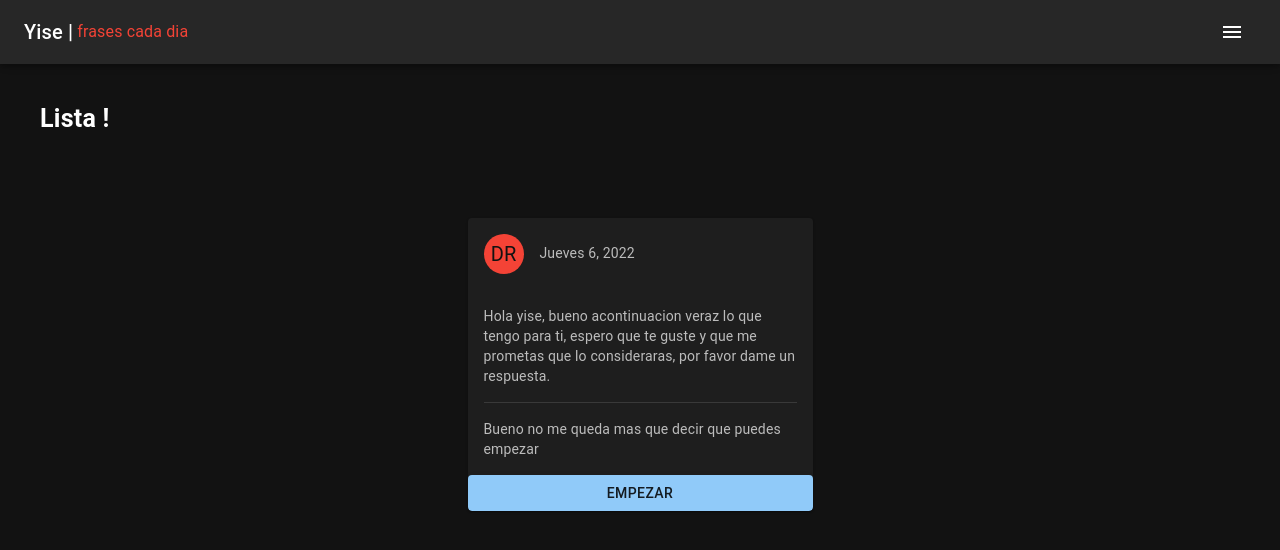
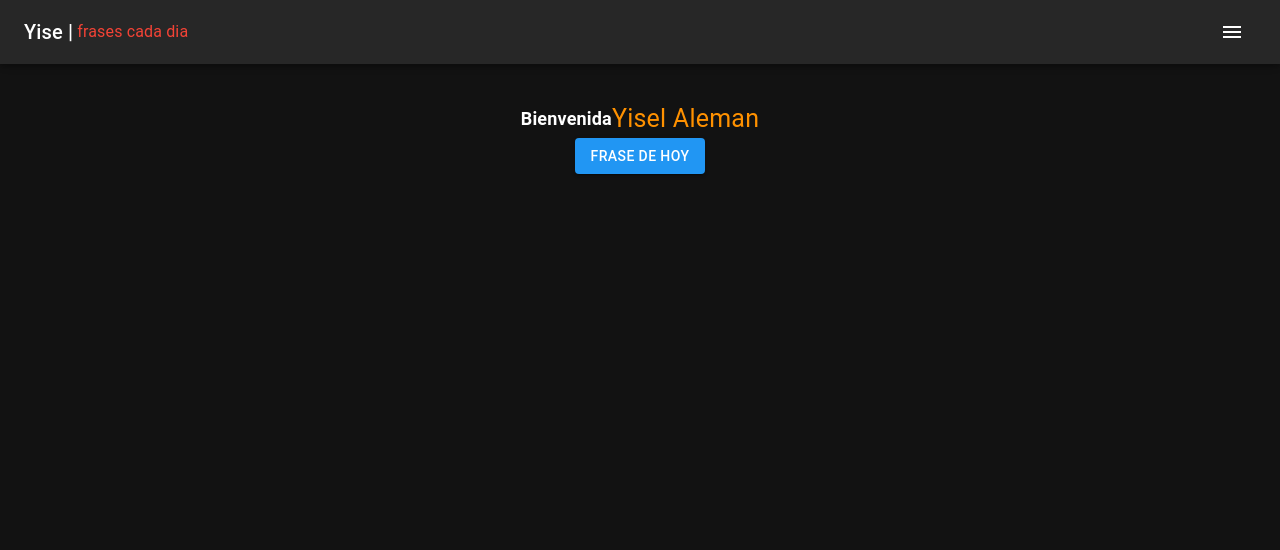
Before and after one commit to Trons31/ForYisel, a Next.js app: page / in a window 1280 px wide. Shown: the top 550 px of the page. Built offline with nearby package versions, Linux system fonts and the light colour scheme.

Commit message:
ActualizacionD

```diff
--- a/package.json
+++ b/package.json
@@ -16,6 +16,7 @@
     "canvas-confetti": "^1.5.1",
     "next": "12.3.1",
     "react": "18.2.0",
+    "react-audio-player": "^0.17.0",
     "react-dom": "18.2.0"
   },
   "devDependencies": {
--- a/pages/index.tsx
+++ b/pages/index.tsx
@@ -12,6 +12,8 @@ import NextLink  from 'next/link';
 
 import { Layout } from '../components/Layouts';
 import { CardJuego } from '../components/cards';
+import ReactAudioPlayer from 'react-audio-player';
+import { truncate } from 'fs';
 
 
 
@@ -19,16 +21,36 @@ const Home: NextPage = () => {
 
 
 
-   const [Message, setMessage] = useState(false);
 
-
-
-
-
-  const [open, setOpen] = useState(false);
+  const [open, setOpen] = useState(true);
 
   const handleClickOpen = () => {
-    setOpen(true);
+
+    setOpen(false);
+    var colors = ['#bb0000', '#ffffff'];
+
+        conffeti({
+            zIndex: 999,
+            particleCount: 1000,
+            spread: 160,
+            angle: -100,
+            origin: {
+              x: 1,
+              y: 0,
+            },colors : colors
+          })
+
+          conffeti({
+            zIndex: 999,
+            particleCount: 1000,
+            spread: 160,
+            angle: -100,
+            origin: {
+              x: 0,
+              y: 0,
+            },colors : colors
+          })
+
   };
 
   const handleClose = () => {
@@ -36,34 +58,41 @@ const Home: NextPage = () => {
   };
 
 
-
+  const theme = useTheme();
 
   return (
 
     <Layout>
 
-      <Box>
+
 
     {
+      open
+      ?(
+       <>
 
-  Message
-  ?(
-       <CardJuego />
+       <Box display='flex' alignItems='center' justifyContent='center' >
+              <Typography  fontWeight={600} fontSize={18} >
+                Bienvenida
+              </Typography>
+              <Typography sx={{ color: '#ff9100' }} fontSize={25} >Yisel Aleman</Typography>
+          </Box>
+
+        <Box justifyContent='center' display='flex' >
+              <Button onClick={handleClickOpen} variant='contained' sx={{ background: '#2196f3', color: 'white' }} >
+                Frase de hoy
+              </Button>
+        </Box>
+
+       </>
       )
       :(
-
         <>
-
-      <Typography fontWeight={600} fontSize={25} > Lista ! </Typography>
-
             <Box
           display='flex'
-            alignItems='center'
+          mt={5}
           justifyContent='center'
-            marginTop={10}
-            padding='0px 10px'
         >
-
                 <Card sx={{ maxWidth: 345 }}>
               <CardHeader
                 avatar={
@@ -71,65 +100,66 @@ const Home: NextPage = () => {
                     DR
                   </Avatar>
                 }
-            title=""
-            subheader="Jueves 6, 2022"
+                title="Con cariño para ti"
+                subheader="Domingo 9 de octubre"
               />
                 <CardContent>
-            <Typography mb={2} variant="body2" color="text.secondary">
-              Hola yise, bueno acontinuacion veraz lo que tengo para ti, espero que te guste y que me prometas que lo consideraras, por favor dame un respuesta.
+                <Typography variant="body2" color="text.secondary">
+                 <strong>Hermosa señorita</strong> de <strong>ojos encantadores</strong> me permitiria pedirle amablamente y con todo el respeto que lea este lindo mensaje.
                 </Typography>
-            <Divider />
+
+                <Typography mt={5} variant="body2" color="text.secondary">
+                - Nunca pierdas la alegria de vivir, de compartir, de amar y de ser feliz, levanta  la mirada y confia en que todo saldra bien, y por si lo olvidas aqui estare para recordarte que al final todo estara bien.
+                </Typography>
                 <Typography mt={2} variant="body2" color="text.secondary">
-              Bueno no me queda mas que decir que puedes empezar
+                 - Sabes tu sonrisa solo demora unos segundos o tal vez minutos, pero su efecto a durado toda mi vida.
                 </Typography>
               </CardContent>
-
-          {/* <Button onClick={  heanledClick }  fullWidth  variant='contained' startIcon={<FavoriteIcon />} endIcon={ <FavoriteIcon />} className='btn-init' >
-            ver mensaje
-          </Button>  */}
-
-      <Button  fullWidth  variant='contained' className='btn-init' onClick={handleClickOpen}>
-       Empezar
-      </Button>
-      <Dialog
-        open={open}
-        onClose={handleClose}
-        aria-labelledby="alert-dialog-title"
-        aria-describedby="alert-dialog-description"
-      >
-        <DialogTitle id="alert-dialog-title">
-          {"Terminos y Condiciones"}
-        </DialogTitle>
-        <DialogContent>
-          <DialogContentText id="alert-dialog-description">
-            Ok acontinuacion podras ver lo que he preparado para ti, pero, antes debes aceptar mis terminos y condiciones, son simples, dame la oportunidad.
-          </DialogContentText>
-        </DialogContent>
-        <DialogActions>
-
-        <NextLink href='/cita'  >
-            <Link>
-            <Button   fullWidth  variant='contained'  className='btn-init' >
-            Acepto
-            </Button>
-            </Link>
-        </NextLink>
-
-        </DialogActions>
-      </Dialog>
 
             </Card>
         </Box>
 
-      </>
+        <Box
+        display='flex'
+        justifyContent='center'
+        mt={5}
+        >
+            <Card >
+          <Box sx={{ display: 'flex', }}>
+            <CardContent sx={{ flex: '1 0 auto' }}>
+              <Typography component="div" variant="h5">
+                Mi heart
+              </Typography>
+              <Typography variant="subtitle1" color="text.secondary" component="div">
+                Tu admirador #1
+              </Typography>
+            </CardContent>
 
 
+          <CardMedia
+            component="img"
+            sx={{ width: 120 }}
+            image="/love.jpg"
+            alt="Live from space album cover"
+          />
+        </Box>
 
+          <Box sx={{ display: 'flex',ml:1,mt:1,mb:1  }}  padding='0px 1px' width='96%' >
+                <ReactAudioPlayer
+                  src="/just.mp3"
+                  controls
+                />
+            </Box>
+
+        </Card>
+      </Box>
+
+        <Button sx={{ mt:2 }}>
+            Ver letra
+        </Button>
+        </>
       )
-
     }
-
-</Box>
 
     </Layout>
 
```
Also changed, not shown: 2 other files (tests, documents, lock files or other folders). Lines whose indentation alone changed are shown as unchanged.
